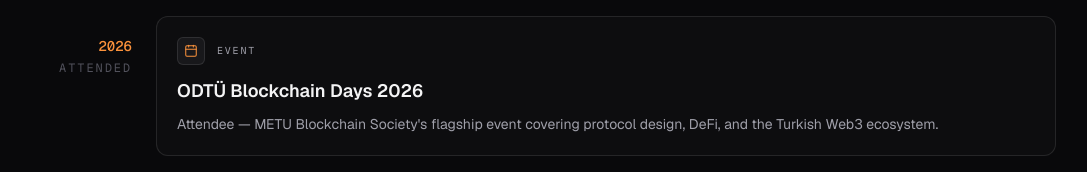
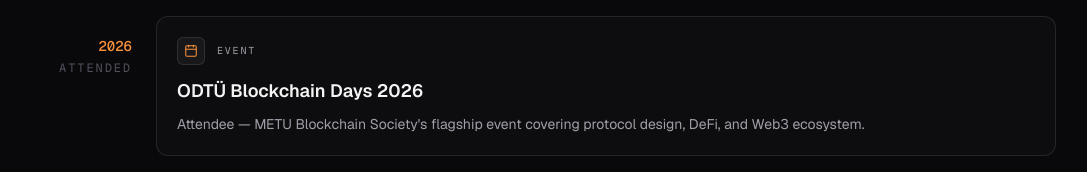
Before and after one commit to chesendev/chesen.dev, a Next.js app: page / in a window 1280 px wide. Shown: the part 1792-1964 px from the top of the page, without its empty margins (96-1183 px from the left). Built offline with nearby package versions, Linux system fonts and the light colour scheme.

Commit message:
chore: minor tweaks and optimizations to the layout

```diff
--- a/app/components/Milestones.tsx
+++ b/app/components/Milestones.tsx
@@ -37,7 +37,7 @@
     icon: Calendar,
     title: "ODTÜ Blockchain Days 2026",
     detail:
-      "Attendee — METU Blockchain Society's flagship event covering protocol design, DeFi, and the Turkish Web3 ecosystem.",
+      "Attendee — METU Blockchain Society's flagship event covering protocol design, DeFi, and Web3 ecosystem.",
     year: "2026",
     status: "Attended",
   },
```
